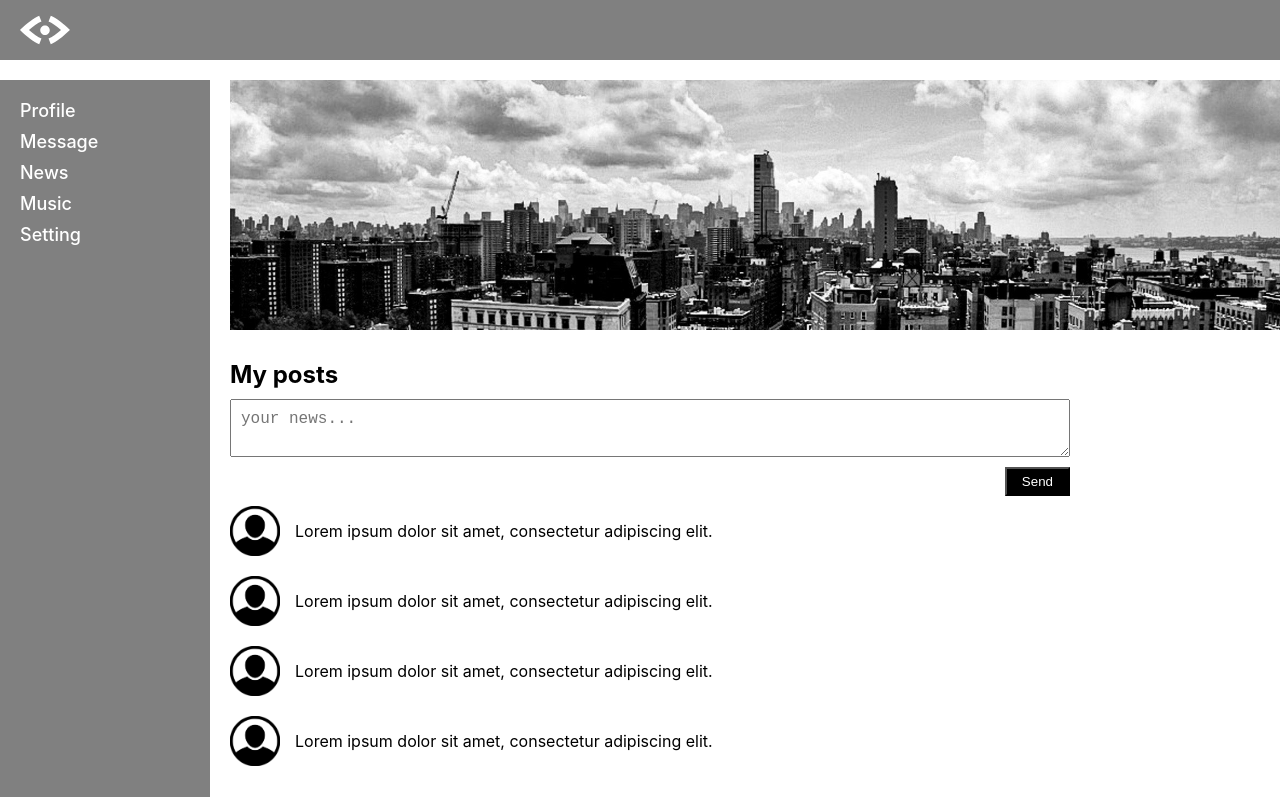
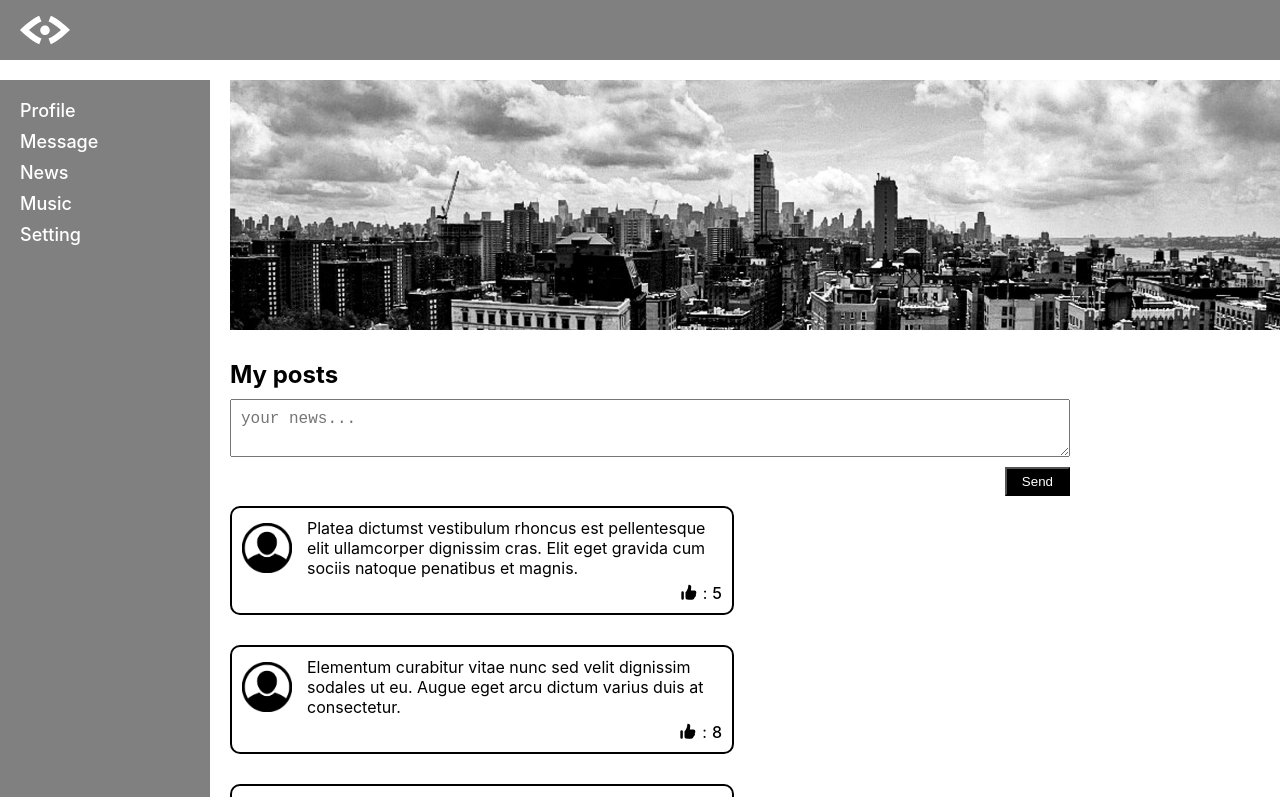
Before and after one commit to DmitryMuzalev/React-lesons, a React (Create React App) app: page / in a window 1280 px wide. Shown: the top 797 px of the page. Built offline with nearby package versions, Linux system fonts and the light colour scheme.

Commit message:
Lesson 16. Props

```diff
--- a/src/components/Profile/Posts/Post/Post.jsx
+++ b/src/components/Profile/Posts/Post/Post.jsx
@@ -1,12 +1,17 @@
 import avatar from './avatar.png';
+import like from './like.svg';
+
 import style from './Post.module.css';
-export default function Post() {
+export default function Post(props) {
   return (
     <div className={style.post}>
-      <img className={style.avatar} src={avatar} alt="avatar" />
-      <p className={style.text}>
-        Lorem ipsum dolor sit amet, consectetur adipiscing elit.
-      </p>
+      <div className={style.post__body}>
+        <img className={style.avatar} src={avatar} alt="avatar" />
+        <p className={style.text}>{props.message}</p>
+      </div>
+      <div className={style.post__like}>
+        <img src={like} alt="Like" />: <span>{props.like}</span>
+      </div>
     </div>
   );
 }
--- a/src/components/Profile/Posts/Post/Post.module.css
+++ b/src/components/Profile/Posts/Post/Post.module.css
@@ -1,7 +1,16 @@
 .post{
-display: flex;
-align-items: center;
-gap: 15px;
+   display: flex;
+   flex-direction: column;
+   gap: 5px;
+   border: 2px solid black;
+   padding: 10px;
+   border-radius: 10px;
+}
+
+.post__body{
+   display: flex;
+   align-items: center;
+   gap: 15px;
 }
 
 .avatar{
@@ -11,3 +20,17 @@ gap: 15px;
 .text{
 
 }
+
+
+.post__like {
+   display: flex;
+   gap:5px;
+   align-self: flex-end;
+}
+.post__like   span{
+   font-weight: 500;
+}
+
+.post__like   img{
+   width:20px;
+}
--- a/src/components/Profile/Posts/Posts.jsx
+++ b/src/components/Profile/Posts/Posts.jsx
@@ -10,16 +10,28 @@ export default function Posts() {
         <button className={style.button}>Send</button>
         <ul className={style.list}>
           <li>
-            <Post />
+            <Post
+              message="Platea dictumst vestibulum rhoncus est pellentesque elit ullamcorper dignissim cras. Elit eget gravida cum sociis natoque penatibus et magnis."
+              like="5"
+            />
           </li>
           <li>
-            <Post />
+            <Post
+              message="Elementum curabitur vitae nunc sed velit dignissim sodales ut eu. Augue eget arcu dictum varius duis at consectetur."
+              like="8"
+            />
           </li>
           <li>
-            <Post />
+            <Post
+              message="Sed enim ut sem viverra aliquet eget. Eu scelerisque felis imperdiet proin fermentum leo vel orci. Ultrices gravida dictum fusce ut placerat orci nulla pellentesque."
+              like="9"
+            />
           </li>
           <li>
-            <Post />
+            <Post
+              message="Leo integer malesuada nunc vel risus commodo viverra maecenas."
+              like="12"
+            />
           </li>
         </ul>
       </div>
--- a/src/components/Profile/Posts/Posts.module.css
+++ b/src/components/Profile/Posts/Posts.module.css
@@ -30,5 +30,6 @@
 .list{
    display: flex;
    flex-direction: column;
-   gap: 20px;
+   gap: 30px;
+   width: 60%;
 }
```
Also changed, not shown: src/components/Profile/Posts/Post/like.svg (added).
